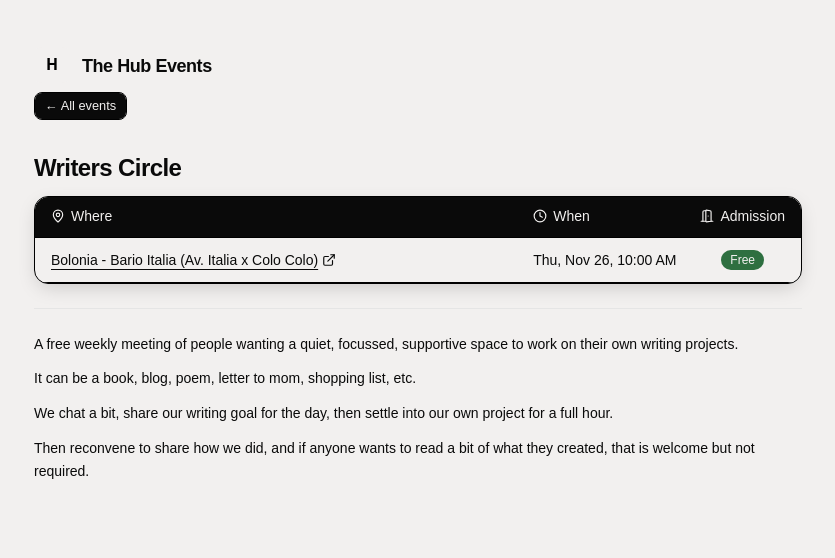
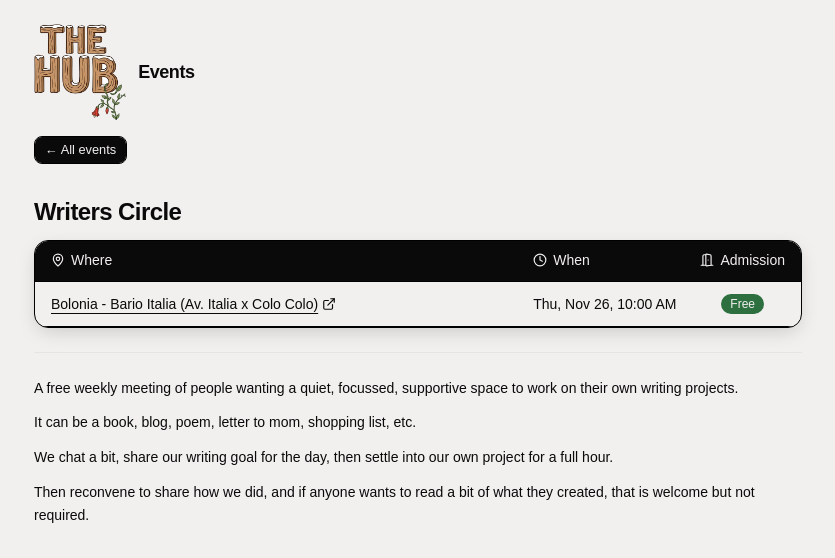
Before and after one commit to brunocalderon/thehub-events-site, an Astro site: page /events/writers-circle-2026-11-26 in a window 1280 px wide. Shown: the whole page, without its empty margins (222-1057 px from the left). Built offline with nearby package versions, Linux system fonts and the light colour scheme; Astro itself is replaced by a stand-in of ours.

Commit message:
Replace header mark with trimmed wordmark logo.
Bump to 0.0.6; show Events beside logo; tighten main top padding.

```diff
--- a/package.json
+++ b/package.json
@@ -1,7 +1,7 @@
 {
   "name": "thehub-events-site",
   "type": "module",
-  "version": "0.0.5",
+  "version": "0.0.6",
   "engines": {
     "node": ">=22.23.4"
   },
--- a/src/components/app-header-brand.astro
+++ b/src/components/app-header-brand.astro
@@ -1,14 +1,14 @@
-<div class="inline-flex h-9 items-end gap-3">
+<div class="inline-flex items-center gap-3">
 	<img
-		src="/the-hub-mark.svg"
+		src="/the-hub-logo.png"
 		alt=""
-		width="16"
-		height="16"
-		class="h-9 w-auto shrink-0 translate-y-[7px]"
+		width="338"
+		height="352"
+		class="h-20 w-auto shrink-0 md:h-24"
 		decoding="async"
 		aria-hidden="true"
 	/>
-	<span class="pb-px text-lg font-semibold leading-none tracking-tight text-foreground">
-		The Hub Events
+	<span class="text-lg font-semibold leading-none tracking-tight text-foreground">
+		Events
 	</span>
 </div>
--- a/src/pages/events/[id].astro
+++ b/src/pages/events/[id].astro
@@ -25,7 +25,7 @@ const { event } = Astro.props;
 ---
 
 <Layout>
-	<main class="mx-auto flex w-full max-w-7xl flex-col gap-8 px-4 py-10 md:px-6">
+	<main class="mx-auto flex w-full max-w-7xl flex-col gap-8 px-4 pt-4 pb-10 md:px-6 md:pt-6">
 		<div class="mx-auto flex w-full max-w-3xl flex-col gap-8">
 			<header class="flex flex-col gap-4">
 				<AppHeaderBrand />
--- a/src/pages/index.astro
+++ b/src/pages/index.astro
@@ -11,17 +11,17 @@ const eventPublishingFormUrl = resolveBuildSecret("EVENT_PUBLISHING_FORM");
 ---
 
 <Layout>
-	<main class="mx-auto flex w-full max-w-7xl flex-col gap-8 px-4 py-10 md:px-6">
+	<main class="mx-auto flex w-full max-w-7xl flex-col gap-8 px-4 pt-4 pb-10 md:px-6 md:pt-6">
 		<div class="flex w-full flex-col gap-6">
 			<header class="flex flex-col gap-3">
 				<AppHeaderBrand />
 				<div class="flex max-w-prose flex-col gap-2 text-sm text-muted-foreground">
 					<p>
-						Community meetups, talks, and gatherings for English speakers in Chile.
+						The Hub curated list of community meetups, talks, and gatherings.
 					</p>
 					{eventPublishingFormUrl ? (
 						<p>
-							Organizing something for the community?{" "}
+							Organizing something?{" "}
 							<a
 								href={eventPublishingFormUrl}
 								target="_blank"
```
Also changed, not shown: public/the-hub-logo.png (added), public/the-hub-mark.svg (deleted).
